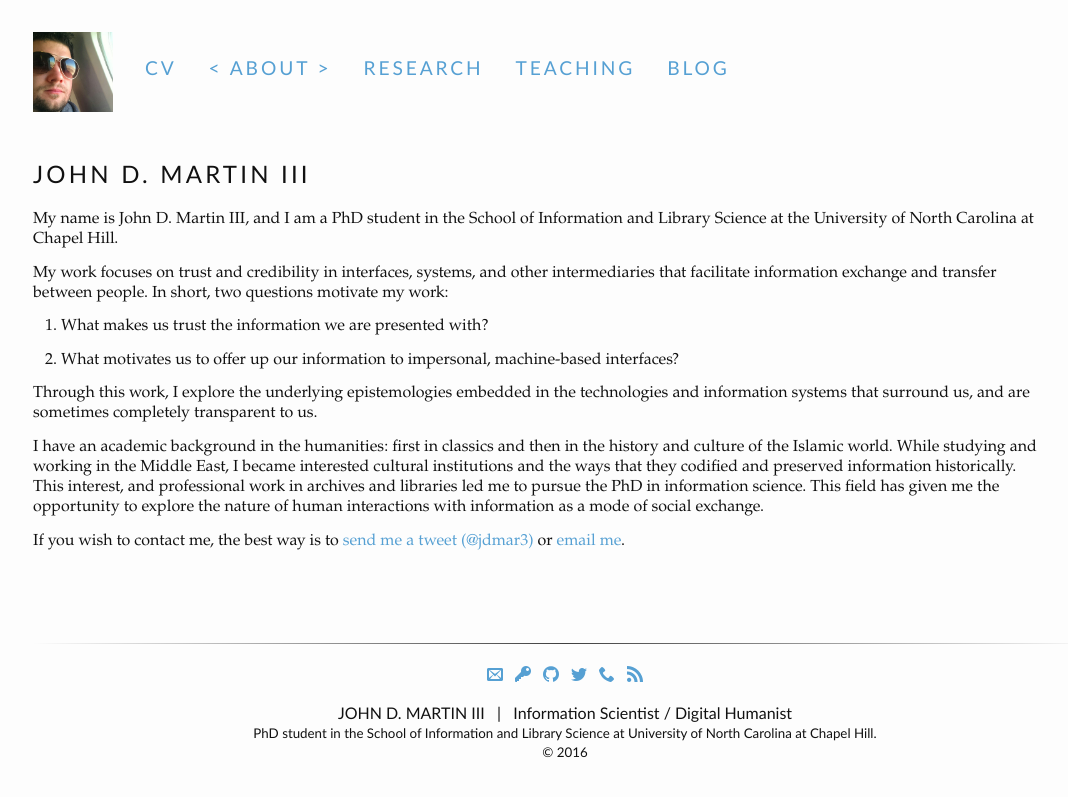
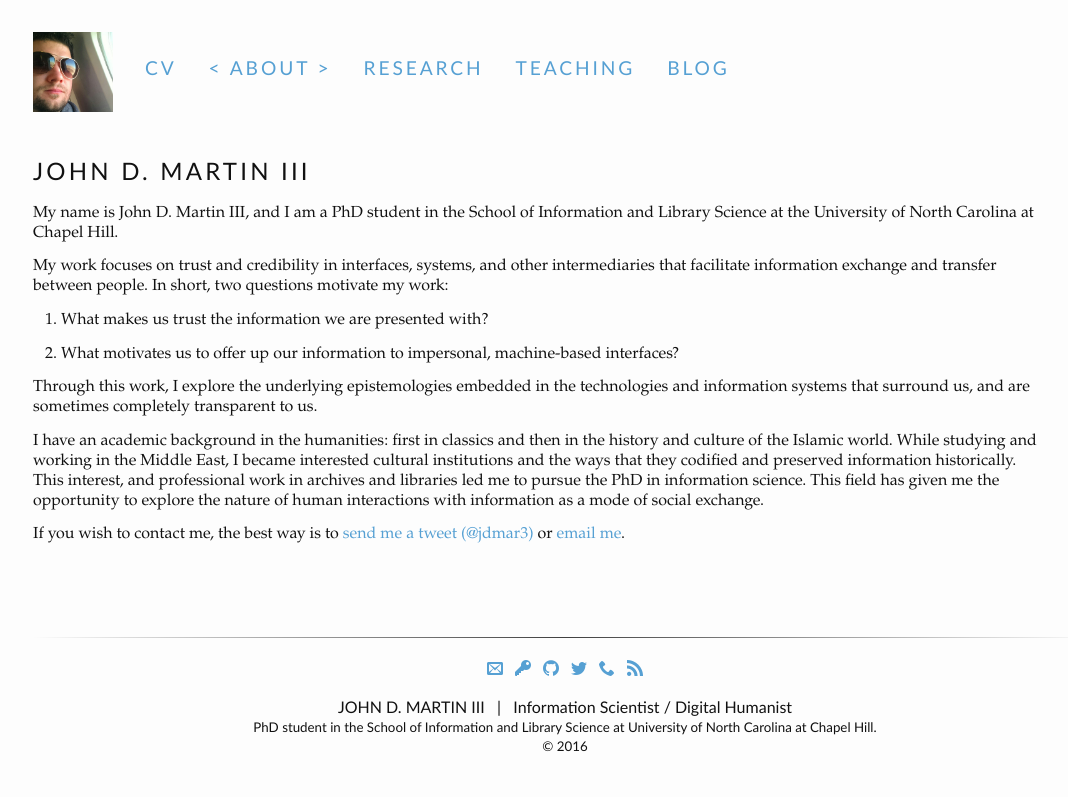
Before and after one commit to jdmar3/jdmar3.github.io, a Jekyll site: the page built from index.md, in a window 1280 px wide. Shown: the top 797 px of the page, without its empty margins (47-1115 px from the left). Built offline with Jekyll 4.4.1, drawn with Linux system fonts in a browser that asks for light colours.

Commit message:
fix h1 line height for small screens

```diff
--- a/css/tufte.scss
+++ b/css/tufte.scss
@@ -99,10 +99,12 @@
      font-style: normal; //added by JDM
      text-transform: uppercase; //added by JDM
      font-weight: 400;
-     margin-top: 1.568rem;
-     margin-bottom: 1.568rem;
+     //margin-top: 1.568rem;
+     //margin-bottom: 1.568rem;
+     margin-top: 1.25rem;
+     margin-bottom: 1.25rem;
      font-size: 1.25rem;
-     line-height: 0.784; }
+     line-height: 0.95 /*line-height: 0.784;*/ }
 
 h2 { font-style: italic;
      font-weight: 400;
```
